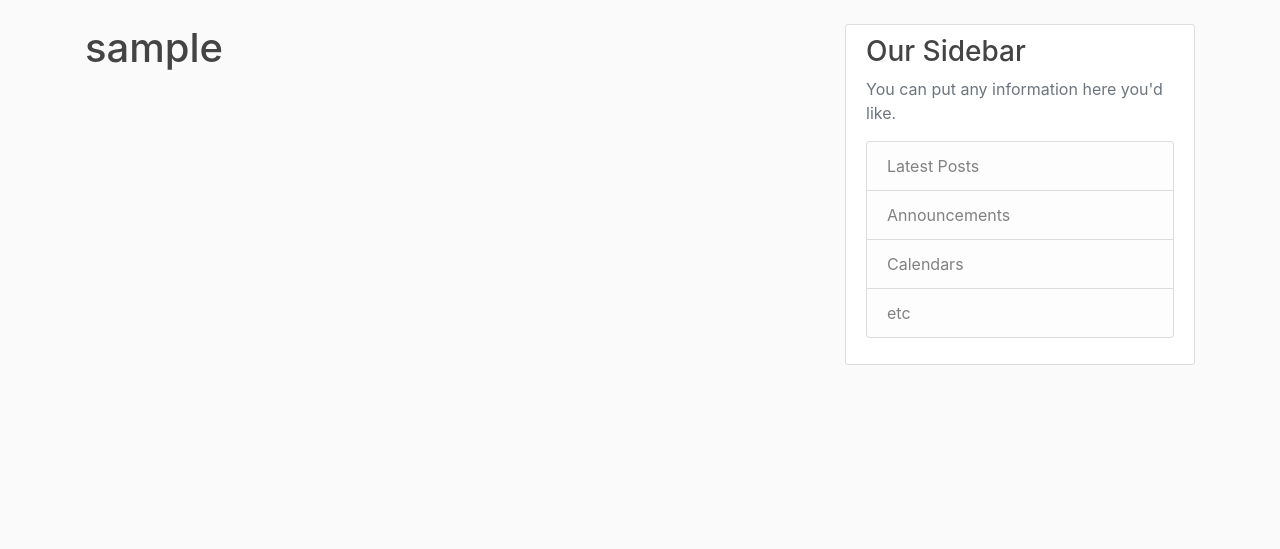
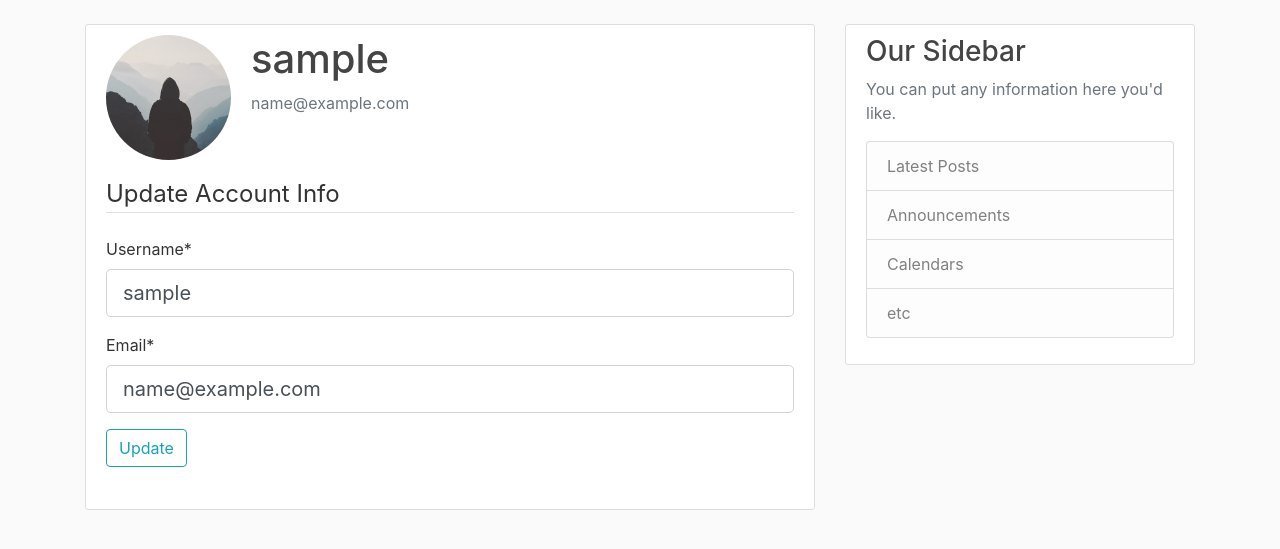
Before and after one commit to persistentlobster/flaskblog, a Flask app: page /account in a window 1280 px wide. Shown: the part 56-605 px from the top of the page. Run offline with Flask 2, Linux system fonts and the light colour scheme; the visitor is signed in with stand-in values (Sample User, id 1); data comes from the database, SQL or seed files in the repository; some libraries are stand-ins or nearby versions.

Commit message:
Add account details and un/email update form

```diff
--- a/flaskblog/forms.py
+++ b/flaskblog/forms.py
@@ -1,4 +1,5 @@
 from flask_wtf import FlaskForm
+from flask_login import current_user
 from wtforms import StringField, PasswordField, SubmitField, BooleanField
 from wtforms.validators import DataRequired, Length, Email, EqualTo, ValidationError
 from flaskblog.models import User
@@ -31,3 +32,23 @@ class LoginForm(FlaskForm):
     password = PasswordField('Password*', validators=[DataRequired()])
     remember = BooleanField('Remember Me')
     submit = SubmitField('Log Up')
+
+
+class UpdateAccountForm(FlaskForm):
+    username = StringField('Username*',
+                            validators=[DataRequired(), Length(min=2, max=20)])
+    email = StringField('Email*',
+                        validators=[DataRequired(), Email()])
+    submit = SubmitField('Update')
+
+    def validate_username(self, field):
+        if field.data != current_user.username:
+            user = User.query.filter_by(username=field.data).first()
+            if user:
+                raise ValidationError('That username is taken. Please choose a different one.')
+
+    def validate_email(self, field):
+        if field.data != current_user.email:
+            user = User.query.filter_by(email=field.data).first()
+            if user:
+                raise ValidationError('That email is taken. Please choose a different one.')
--- a/flaskblog/routes.py
+++ b/flaskblog/routes.py
@@ -1,6 +1,6 @@
 from flask import render_template, url_for, flash, redirect, request
 from flaskblog import app, db, bcrypt
-from flaskblog.forms import RegistrationForm, LoginForm
+from flaskblog.forms import RegistrationForm, LoginForm, UpdateAccountForm
 from flaskblog.models import User, Post
 from flask_login import login_user, logout_user, current_user, login_required
 
@@ -40,7 +40,7 @@ def register():
                     password=hashed_pw)
         db.session.add(user)
         db.session.commit()
-        flash(f'Your account has been created! You are now able to log in.', 'success')
+        flash('Your account has been created! You are now able to log in.', 'success')
         return redirect(url_for('login'))
 
     return render_template('register.html', title='Register', form=form)
@@ -68,7 +68,19 @@ def logout():
     return redirect(url_for('home'))
 
 # @login_required --> login route set in init file
-@app.route('/account')
+@app.route('/account', methods=['GET', 'POST'])
 @login_required
 def account():
-    return render_template('account.html', title='Account')
+    form = UpdateAccountForm()
+    if form.validate_on_submit():
+        current_user.username = form.username.data
+        current_user.email = form.email.data
+        db.session.commit()
+        flash('Your account has been updated', 'success')
+        return redirect(url_for('account'))
+    elif request.method == 'GET':
+        form.username.data = current_user.username
+        form.email.data = current_user.email
+    image_file = url_for('static', filename=f'profile_pics/{current_user.image_file}')
+    return render_template('account.html', title='Account',
+                            image_file=image_file, form=form)
--- a/flaskblog/templates/account.html
+++ b/flaskblog/templates/account.html
@@ -1,5 +1,48 @@
 {% extends 'base.html' %}
 
 {% block content %}
-  <h1>{{ current_user.username }}</h1>
+  <div class="content-section">
+    <div class="media">
+      <img class="rounded-circle account-img" src="{{ image_file }}">
+      <div class="media-body">
+        <h2 class="account-heading">{{ current_user.username }}</h2>
+        <p class="text-secondary">{{ current_user.email }}</p>
+      </div>
+    </div>
+    <form method="POST" action="">
+      {{ form.hidden_tag() }}
+      <fieldset class="form-group">
+        <legend class="border-bottom mb-4">Update Account Info</legend>
+        <div class="form-group">
+          {{ form.username.label(class="form-control-label") }}
+          {% if form.username.errors %}
+            {{ form.username(class="form-control form-control-lg is-invalid") }}
+            <div class="invalid-feedback">
+              {% for error in form.username.errors %}
+                <span>{{ error }}</span>
+              {% endfor %}
+            </div>
+          {% else %}
+            {{ form.username(class="form-control form-control-lg") }}
+          {% endif %}
+        </div>
+        <div class="form-group">
+          {{ form.email.label(class="form-control-label") }}
+          {% if form.email.errors %}
+            {{ form.email(class="form-control form-control-lg is-invalid") }}
+            <div class="invalid-feedback">
+              {% for error in form.email.errors %}
+                <span>{{ error }}</span>
+              {% endfor %}
+            </div>
+          {% else %}
+            {{ form.email(class="form-control form-control-lg") }}
+          {% endif %}
+        </div>
+        <div class="form-group">
+          {{ form.submit(class="btn btn-outline-info") }}
+        </div>
+      </fieldset>
+    </form>
+  </div>
 {% endblock %}
```
Also changed, not shown: flaskblog/static/profile_pics/default.jpg (added).
